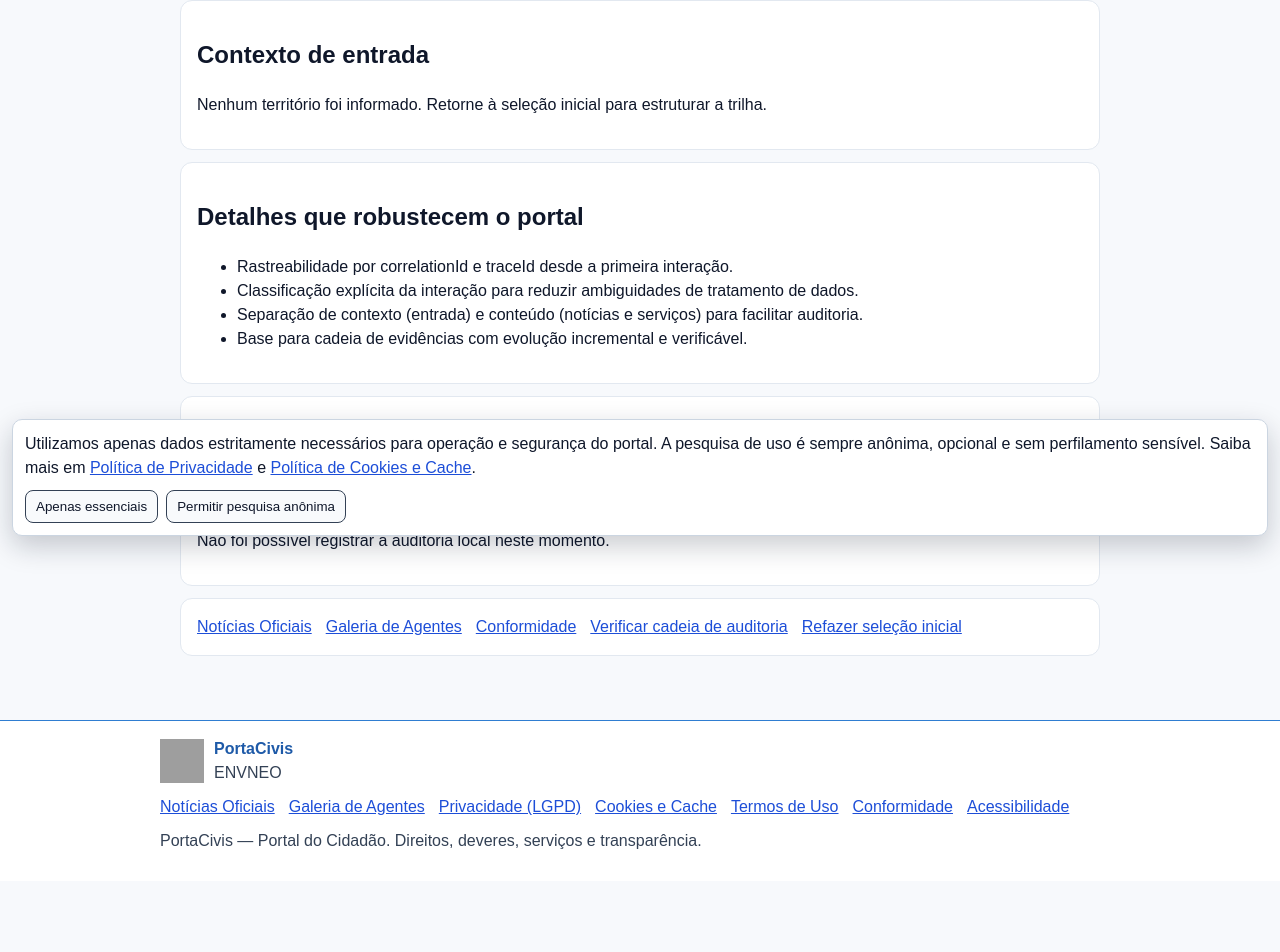
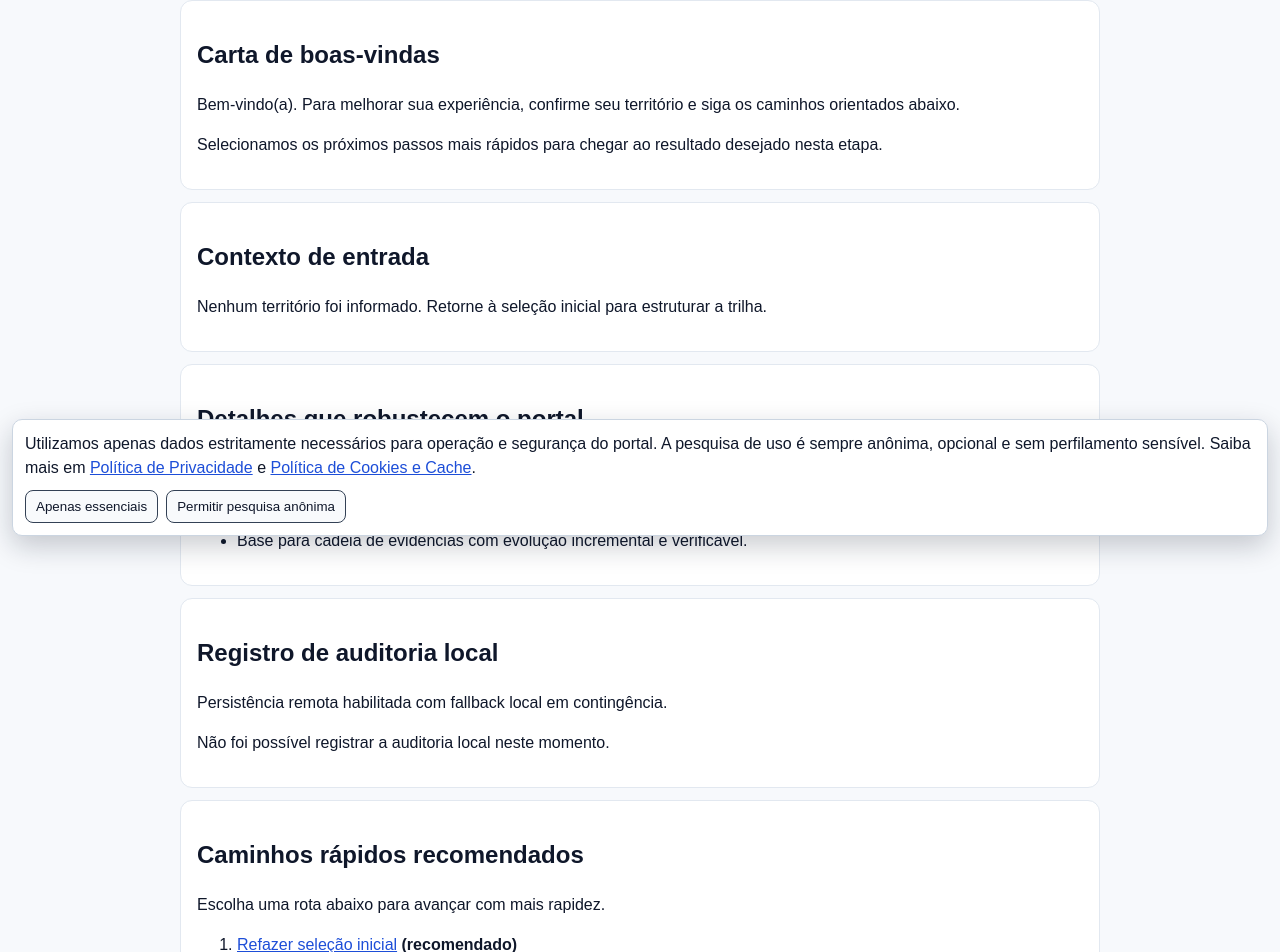
Before and after one commit to leoamerico/portacivis, a Next.js app: page /trilha-da-verdade in a window 1280 px wide. Shown: the part 252-1204 px from the top of the page. Before the commit the page ends 1133 px from the top, so only its background shows below. Built offline with nearby package versions, Linux system fonts and the light colour scheme; no server answers; grey boxes are pictures that could not be loaded.

Commit message:
refactor: remove ghost code and add truth trail guided welcome flow

```diff
--- a/app/brand/BrandProvider.tsx
+++ b/app/brand/BrandProvider.tsx
@@ -1,6 +1,6 @@
 'use client';
 
-import React, {createContext, useContext} from 'react';
+import React, {createContext} from 'react';
 import type {BrandRuntime} from '../../src/brand/types';
 
 const BrandContext = createContext<BrandRuntime | null>(null);
@@ -8,12 +8,3 @@ const BrandContext = createContext<BrandRuntime | null>(null);
 export function BrandProvider({brand, children}: {brand: BrandRuntime; children: React.ReactNode}) {
   return <BrandContext.Provider value={brand}>{children}</BrandContext.Provider>;
 }
-
-export function useBrand(): BrandRuntime {
-  const context = useContext(BrandContext);
-  if (!context) {
-    throw new Error('useBrand must be used within BrandProvider');
-  }
-
-  return context;
-}
--- a/app/brand/useBrand.ts
+++ /dev/null
@@ -1 +0,0 @@
-export {useBrand} from './BrandProvider';
--- a/app/trilha-da-verdade/page.tsx
+++ b/app/trilha-da-verdade/page.tsx
@@ -1,6 +1,7 @@
 import Link from 'next/link';
 import {getTranslations} from 'next-intl/server';
 import TruthTrailAuditRecorder from '../components/TruthTrailAuditRecorder';
+import {buildTruthTrailQuickPaths} from '../../src/truthTrail/pathRecommendations';
 
 type SearchParams = Record<string, string | string[] | undefined>;
 
@@ -26,11 +27,22 @@ export default async function TrilhaDaVerdadePage({
   const correlationId = pick(params, 'correlationId');
   const traceId = pick(params, 'traceId');
   const hasTerritory = uf.trim().length > 0 && cidade.trim().length > 0;
+  const quickPaths = buildTruthTrailQuickPaths({hasTerritory, uf, cidade});
 
   return (
     <main id="conteudo-principal" role="main">
       <h1>{t('title')}</h1>
       <p>{t('description')}</p>
+
+      <section className="card" aria-labelledby="trilha-boas-vindas">
+        <h2 id="trilha-boas-vindas">{t('welcomeTitle')}</h2>
+        <p>
+          {hasTerritory
+            ? t('welcomeCity', {cidade, uf})
+            : t('welcomeGeneric')}
+        </p>
+        <p>{t('welcomeGuide')}</p>
+      </section>
 
       <section className="card" aria-labelledby="trilha-contexto">
         <h2 id="trilha-contexto">{t('contextTitle')}</h2>
@@ -65,6 +77,17 @@ export default async function TrilhaDaVerdadePage({
       />
 
       <nav className="card" aria-label={t('nextActions')}>
+        <h2>{t('quickPathsTitle')}</h2>
+        <p>{t('quickPathsDescription')}</p>
+        <ol>
+          {quickPaths.map((path) => (
+            <li key={path.id}>
+              <Link href={path.href}>{t(`quickPaths.${path.id}.label`)}</Link>{' '}
+              {path.recommended ? <strong>({t('recommended')})</strong> : null}
+              <div>{t(`quickPaths.${path.id}.description`)}</div>
+            </li>
+          ))}
+        </ol>
         <div className="quick-links">
           <Link href={hasTerritory ? `/noticias?uf=${encodeURIComponent(uf)}&cidade=${encodeURIComponent(cidade)}` : '/noticias'}>
             {common('nav.news')}
--- a/governance/catalog/BRANDS.yml
+++ b/governance/catalog/BRANDS.yml
@@ -17,7 +17,7 @@ brands:
     category: civic_information_portal
     slogan: "Informação pública para todos os cidadãos"
     owner: ENVNEO
-    assets_path: public/brands/portacivis/
+    assets_path: public/brand/portacivis/
     tokens_path: tokens/brands/portacivis/
     docs_path: docs/brand/PORTACIVIS/
     governance:
--- a/messages/en-US/common.json
+++ b/messages/en-US/common.json
@@ -55,6 +55,10 @@
   "truthTrail": {
     "title": "Truth Trail",
     "description": "This dedicated route consolidates the visitor's initial context to guide decisions, evidence and institutional communication.",
+    "welcomeTitle": "Welcome letter",
+    "welcomeCity": "Welcome to {city} - {uf}. This space is prepared to speed up your access to reliable information and decisions.",
+    "welcomeGeneric": "Welcome. To improve your experience, confirm your territory and follow the guided paths below.",
+    "welcomeGuide": "We selected the fastest next steps to reach your intended outcome at this stage.",
     "contextTitle": "Entry context",
     "territory": "Territory: {city} - {uf}",
     "correlationId": "Correlation ID: {value}",
@@ -73,6 +77,31 @@
     "auditServerPreferred": "Server persistence enabled with local fallback under contingency.",
     "auditHash": "Current chain hash: {hash}",
     "nextActions": "Next actions",
+    "quickPathsTitle": "Recommended quick paths",
+    "quickPathsDescription": "Choose one route below to move forward faster.",
+    "recommended": "recommended",
+    "quickPaths": {
+      "news": {
+        "label": "See official news for your city",
+        "description": "Opens news already filtered by the selected territory."
+      },
+      "verify": {
+        "label": "Verify audit chain",
+        "description": "Checks technical integrity of records in this trail."
+      },
+      "agents": {
+        "label": "Explore the agents gallery",
+        "description": "Shows who structures, reviews and publishes institutional content."
+      },
+      "compliance": {
+        "label": "Read compliance and governance",
+        "description": "Explains rules, controls and transparency guarantees in place."
+      },
+      "restart": {
+        "label": "Redo initial selection",
+        "description": "Returns to correct state and city before continuing."
+      }
+    },
     "verifyAudit": "Verify audit chain",
     "restart": "Redo initial selection"
   },
--- a/messages/es-ES/common.json
+++ b/messages/es-ES/common.json
@@ -55,6 +55,10 @@
   "truthTrail": {
     "title": "Ruta de la Verdad",
     "description": "Esta ruta dedicada consolida el contexto inicial del visitante para orientar decisiones, evidencias y comunicación institucional.",
+    "welcomeTitle": "Carta de bienvenida",
+    "welcomeCity": "Bienvenido(a) a {city} - {uf}. Este espacio fue preparado para acelerar su acceso a información y decisiones confiables.",
+    "welcomeGeneric": "Bienvenido(a). Para mejorar su experiencia, confirme su territorio y siga las rutas guiadas abajo.",
+    "welcomeGuide": "Seleccionamos los próximos pasos más rápidos para llegar al resultado esperado en esta etapa.",
     "contextTitle": "Contexto de entrada",
     "territory": "Territorio: {city} - {uf}",
     "correlationId": "Correlation ID: {value}",
@@ -73,6 +77,31 @@
     "auditServerPreferred": "Persistencia remota habilitada con fallback local en contingencia.",
     "auditHash": "Hash actual de la cadena: {hash}",
     "nextActions": "Próximas acciones",
+    "quickPathsTitle": "Rutas rápidas recomendadas",
+    "quickPathsDescription": "Elija una ruta abajo para avanzar más rápido.",
+    "recommended": "recomendado",
+    "quickPaths": {
+      "news": {
+        "label": "Ver noticias oficiales de su ciudad",
+        "description": "Abre noticias ya filtradas por el territorio seleccionado."
+      },
+      "verify": {
+        "label": "Verificar cadena de auditoría",
+        "description": "Revisa la integridad técnica de los registros de esta ruta."
+      },
+      "agents": {
+        "label": "Conocer la galería de agentes",
+        "description": "Muestra quién estructura, revisa y publica el contenido institucional."
+      },
+      "compliance": {
+        "label": "Leer cumplimiento y gobernanza",
+        "description": "Explica reglas, controles y garantías de transparencia aplicadas."
+      },
+      "restart": {
+        "label": "Rehacer selección inicial",
+        "description": "Vuelve para corregir estado y ciudad antes de continuar."
+      }
+    },
     "verifyAudit": "Verificar cadena de auditoría",
     "restart": "Rehacer selección inicial"
   },
--- a/messages/pt-BR/common.json
+++ b/messages/pt-BR/common.json
@@ -55,6 +55,10 @@
   "truthTrail": {
     "title": "Trilha da Verdade",
     "description": "Esta rota dedicada consolida o contexto inicial do visitante para orientar decisões, evidências e comunicação institucional.",
+    "welcomeTitle": "Carta de boas-vindas",
+    "welcomeCity": "Bem-vindo(a) a {cidade} - {uf}. Este espaço foi preparado para acelerar seu acesso a informações e decisões confiáveis.",
+    "welcomeGeneric": "Bem-vindo(a). Para melhorar sua experiência, confirme seu território e siga os caminhos orientados abaixo.",
+    "welcomeGuide": "Selecionamos os próximos passos mais rápidos para chegar ao resultado desejado nesta etapa.",
     "contextTitle": "Contexto de entrada",
     "territory": "Território: {cidade} - {uf}",
     "correlationId": "Correlation ID: {value}",
@@ -73,6 +77,31 @@
     "auditServerPreferred": "Persistência remota habilitada com fallback local em contingência.",
     "auditHash": "Hash atual da cadeia: {hash}",
     "nextActions": "Próximas ações",
+    "quickPathsTitle": "Caminhos rápidos recomendados",
+    "quickPathsDescription": "Escolha uma rota abaixo para avançar com mais rapidez.",
+    "recommended": "recomendado",
+    "quickPaths": {
+      "news": {
+        "label": "Ver notícias oficiais da sua cidade",
+        "description": "Acessa notícias já filtradas pelo território selecionado."
+      },
+      "verify": {
+        "label": "Verificar cadeia de auditoria",
+        "description": "Confere a integridade técnica dos registros desta trilha."
+      },
+      "agents": {
+        "label": "Conhecer a galeria de agentes",
+        "description": "Mostra quem estrutura, revisa e publica o conteúdo institucional."
+      },
+      "compliance": {
+        "label": "Ler conformidade e governança",
+        "description": "Explica regras, controles e garantias de transparência aplicadas."
+      },
+      "restart": {
+        "label": "Refazer seleção inicial",
+        "description": "Retorna para corrigir estado e cidade antes de continuar."
+      }
+    },
     "verifyAudit": "Verificar cadeia de auditoria",
     "restart": "Refazer seleção inicial"
   },
--- a/next.config.js
+++ b/next.config.js
@@ -16,6 +16,18 @@ const nextConfig = {
       {
         source: '/:path*',
         has: [{ type: 'host', value: 'www.portacivis.com' }],
+        destination: 'https://portacivis.com.br/:path*',
+        permanent: true,
+      },
+      {
+        source: '/:path*',
+        has: [{ type: 'host', value: 'portacivis.online' }],
+        destination: 'https://portacivis.com.br/:path*',
+        permanent: true,
+      },
+      {
+        source: '/:path*',
+        has: [{ type: 'host', value: 'www.portacivis.online' }],
         destination: 'https://portacivis.com.br/:path*',
         permanent: true,
       },
--- a/src/brand/registry.generated.ts
+++ b/src/brand/registry.generated.ts
@@ -1,6 +1,6 @@
 /* AUTO-GENERATED FILE — DO NOT EDIT
  * Source: governance/catalog/BRANDS.yml
- * Source-Hash: 0ea7353721b82d7d1f9ac2ae643d2a254dba6e25007d20c556e07d2311e974e8
+ * Source-Hash: c8064e510772a1d97ba258fce59b8fe8c94acd15a41ca02dfc85f4afabac4000
  */
 export type BrandId = "GOVEVIA" | "PORTACIVIS" | "ENVLIVE" | "LEOAMERICO";
 
@@ -39,7 +39,7 @@ export const BRANDS = [
     "category": "civic_information_portal",
     "slogan": "Informação pública para todos os cidadãos",
     "owner": "ENVNEO",
-    "assets_path": "public/brands/portacivis/",
+    "assets_path": "public/brand/portacivis/",
     "tokens_path": "tokens/brands/portacivis/",
     "docs_path": "docs/brand/PORTACIVIS/",
     "governance": {
--- /dev/null
+++ b/src/truthTrail/pathRecommendations.ts
@@ -0,0 +1,43 @@
+export type TruthTrailQuickPath = {
+  id: 'news' | 'compliance' | 'agents' | 'verify' | 'restart';
+  href: string;
+  priority: number;
+  recommended: boolean;
+};
+
+type Input = {
+  hasTerritory: boolean;
+  uf: string;
+  cidade: string;
+};
+
+function withTerritory(baseHref: string, uf: string, cidade: string) {
+  if (!uf || !cidade) {
+    return baseHref;
+  }
+
+  const separator = baseHref.includes('?') ? '&' : '?';
+  return `${baseHref}${separator}uf=${encodeURIComponent(uf)}&cidade=${encodeURIComponent(cidade)}`;
+}
+
+export function buildTruthTrailQuickPaths({hasTerritory, uf, cidade}: Input): TruthTrailQuickPath[] {
+  if (!hasTerritory) {
+    return [
+      {id: 'restart', href: '/', priority: 1, recommended: true},
+      {id: 'compliance', href: '/conformidade', priority: 2, recommended: false},
+      {id: 'agents', href: '/agentes', priority: 3, recommended: false}
+    ];
+  }
+
+  return [
+    {
+      id: 'news',
+      href: withTerritory('/noticias', uf, cidade),
+      priority: 1,
+      recommended: true
+    },
+    {id: 'verify', href: '/verificacao-auditoria', priority: 2, recommended: false},
+    {id: 'agents', href: '/agentes', priority: 3, recommended: false},
+    {id: 'compliance', href: '/conformidade', priority: 4, recommended: false}
+  ];
+}
```
Also changed, not shown: app/components/brand/PortaCivisLogo.tsx (deleted, +0 -67 lines), app/components/brand/PortaCivisMark.tsx (deleted, +0 -27 lines).
